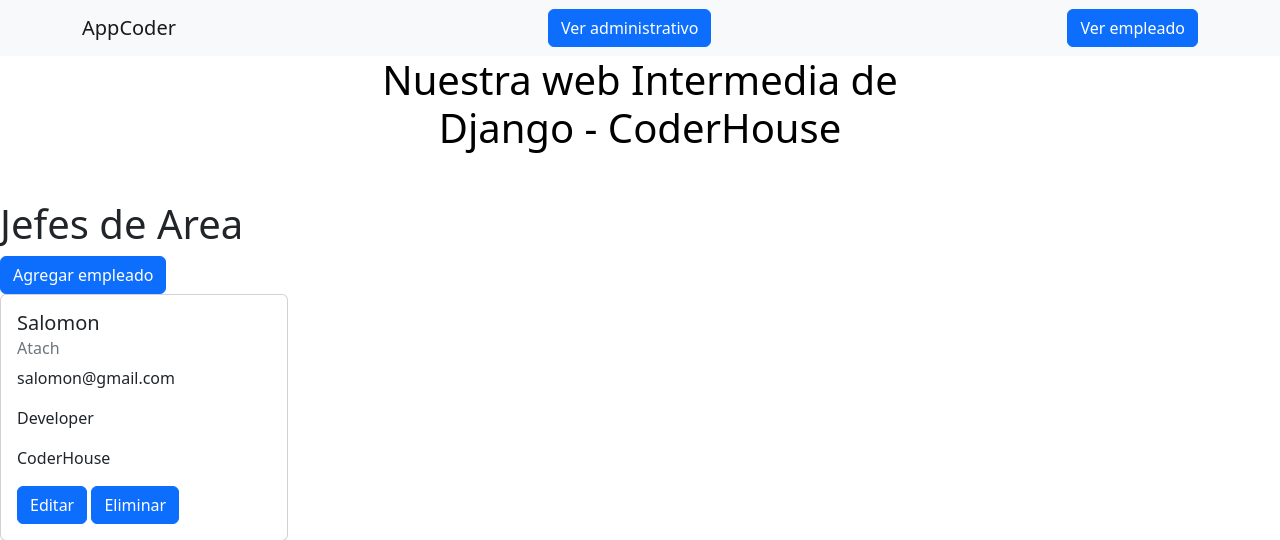
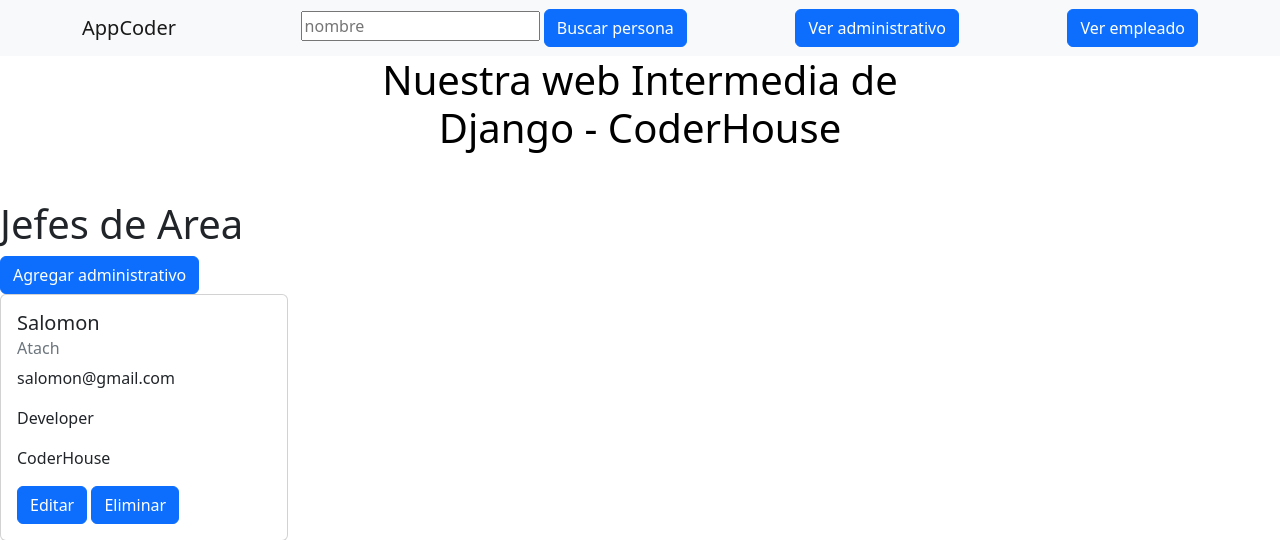
Before and after one commit to SabaM10/ProyectoCoder, a Django app: page /AppCoder/read_administrativos/ in a window 1280 px wide. Shown: the top 540 px of the page. Run offline with Django 4.2, Linux system fonts and the light colour scheme; data comes from the database, SQL or seed files in the repository; both versions use the stored data as it was after the commit; some libraries are stand-ins or nearby versions.

Commit message:
Creacion de busqueda en bd, solucionar error

```diff
--- a/AppCoder/templates/administrativosCRUD/read_administrativos.html
+++ b/AppCoder/templates/administrativosCRUD/read_administrativos.html
@@ -9,7 +9,7 @@
             <button type="submit" class="btn btn-primary btndj">Buscar</button>
         </form>
     </div> -->
-    <H1>Jefes de Area</H1> <a class="btn btn-primary" href="/AppCoder/create_administrativos">Agregar empleado</a>
+    <H1>Jefes de Area</H1> <a class="btn btn-primary" href="/AppCoder/create_administrativos">Agregar administrativo</a>
     <div>
         {% for administrativo in administrativos %}
             <div class="card" style="width: 18rem;">
--- a/AppCoder/templates/padre.html
+++ b/AppCoder/templates/padre.html
@@ -25,6 +25,10 @@
         <nav class="navbar navbar-light bg-light static-top">
             <div class="container">
                 <a class="navbar-brand" href="/AppCoder/">AppCoder</a>
+                 <form class="formDataPersona" action="/AppCoder/buscar_empleado/" method="GET">
+                    <input type="nombre" name="nombre" placeholder="nombre">
+                    <a class="btn btn-primary" href="/AppCoder/buscar_empleado">Buscar persona</a>
+                </form>
                 <a class="btn btn-primary" href="/AppCoder/read_administrativos">Ver administrativo</a>
                 <a class="btn btn-primary" href="/AppCoder/read_empleados">Ver empleado</a>
             </div>
--- a/AppCoder/urls.py
+++ b/AppCoder/urls.py
@@ -13,4 +13,5 @@
     path('read_administrativos/', read_administrativos),
     path('update_administrativos/<administrativo_id>', update_administrativos),
     path('delete_administrativos/<administrativo_id>', delete_administrativos),
+    path('buscar_empleado/', buscar_empleado,)
 ]
--- a/AppCoder/views.py
+++ b/AppCoder/views.py
@@ -88,3 +88,12 @@
 
       administrativos = Administrativo.objects.all()
       return render(request, 'administrativosCRUD/read_administrativos.html', {'administrativos': administrativos})
+
+def buscar_empleado(request):
+      if request.GET.get('nombre'):
+            nombre = request.get('nombre')
+            empleados = Empleado.objects.filter(nombre__icontains=nombre)
+            return render(request, 'empleadosCRUD/read_empleados.html', {'empleados': empleados})
+      else:
+            empleados = Empleado.objects.all()
+            return render(request, 'empleadosCRUD/read_empleados.html', {'empleados': empleados})
```
Also changed, not shown: AppCoder/templates/buscar_empleado.html (added, +11 -0 lines), db.sqlite3.
